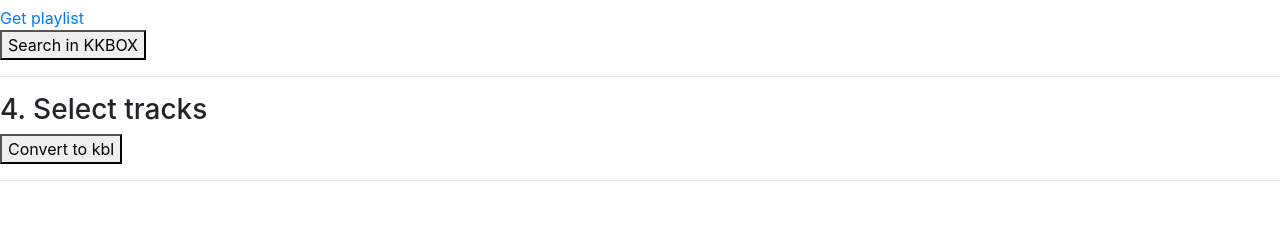
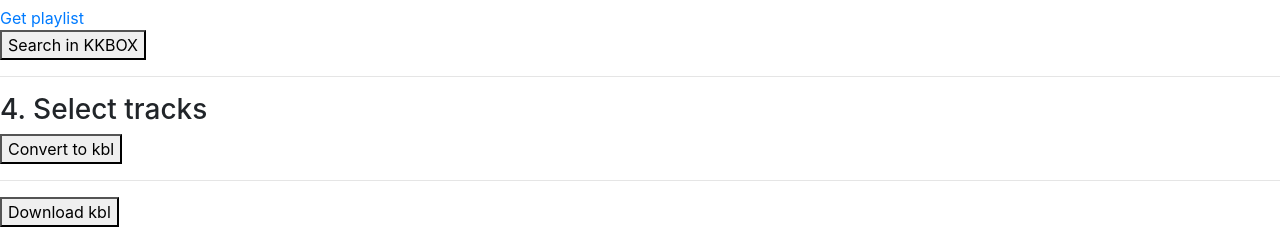
Before and after one commit to kaiiiz/Spotify2KKBOX, a Flask app: page / in a window 1280 px wide. Shown: the part 579-822 px from the top of the page. Before the commit the page ends 760 px from the top, so only its background shows below. Run offline with Flask 2, Linux system fonts and the light colour scheme; parts of the project's set-up code (start-up, migrations or seed data) failed here and were passed over; some libraries are stand-ins or nearby versions.

Commit message:
generate kbl

```diff
--- a/app.py
+++ b/app.py
@@ -1,4 +1,4 @@
-import os, random, string, xmltodict, requests, time, bs4
+import os, random, string, xmltodict, requests, time, bs4, dicttoxml, json
 from flask import Flask, redirect, url_for, session, request, render_template, jsonify, send_from_directory, Response
 from flask_dance.contrib.spotify import make_spotify_blueprint, spotify
 from kkbox_auth import make_kkbox_blueprint
@@ -320,6 +320,109 @@ def index():
     )
 
 
+@app.route('/download/generate_kbl', methods=['POST'])
+def download_generate_kbl():
+    playlists = request.json
+    playlistcnt = 0
+    songcnt = 0
+    for p in playlists:
+        playlistcnt += 1
+        for track in p[1]:
+            songcnt += 1
+
+    # 1. use playlist_xml replace '<playlist></playlist>'
+    playlist_xml = ''
+    kbl_template = get_kbl_template(playlistcnt, songcnt)
+    if not kbl_template:  # generate failed
+        reply = {
+            'status': 'failed',
+            'msg' : 'generate failed, please upload kbl file to update required information.'
+        }
+        return jsonify(reply=reply)
+    # 2. generate playlist_xml
+    for idx, p in enumerate(playlists):
+        p_name = p[0]
+        # 1. use playlist_data_xml replace '<playlist_data></playlist_data>'
+        playlist_data_xml = ''
+        playlist_template = get_kbl_playlist_template(idx + 1, p_name)
+        # 2. generate playlist_data_xml
+        for track in p[1]:
+            song_data = get_kbl_songdata_template(
+                track['song_pathname'], track['song_artist_id'],
+                track['song_album_id'], track['song_song_idx'])
+            playlist_data_xml += song_data
+        playlist_data_xml = '<playlist_data>' + playlist_data_xml + '</playlist_data>'
+        # 3. replace it
+        playlist_template = playlist_template.replace(
+            '<playlist_data></playlist_data>', playlist_data_xml)
+        playlist_xml += playlist_template
+    # 3. replace it
+    playlist_xml = '<playlist>' + playlist_xml + '</playlist>'
+    kbl_template = kbl_template.replace('<playlist></playlist>', playlist_xml)
+    print(kbl_template)
+    reply = {
+        'status': 'success',
+        'msg': 'generate success',
+    }
+    return jsonify(reply=reply)
+
+
+def get_kbl_template(playlistcnt, songcnt):
+    if not (session.get('kbl_kkbox_ver') and session.get('kbl_package_ver') and
+            session.get('kbl_package_packdate') and playlistcnt and songcnt):
+        return None
+    template = {
+        "utf-8_data": {
+            "kkbox_package": {
+                "kkbox_ver": session["kbl_kkbox_ver"],
+                "playlist": {},
+                "package": {
+                    "ver": session["kbl_package_ver"],
+                    "descr": session["kbl_package_descr"],
+                    "packdate": session["kbl_package_packdate"],
+                    "playlistcnt": playlistcnt,
+                    "songcnt": songcnt
+                }
+            }
+        }
+    }
+    template = json.dumps(template)
+    obj = json.loads(template)
+    xml = dicttoxml.dicttoxml(obj, root=False, attr_type=False).decode('utf-8')
+    return xml
+
+
+def get_kbl_playlist_template(playlist_id, playlist_name):
+    template = {
+        "playlist": {
+            "playlist_id": playlist_id,
+            "playlist_name": playlist_name,
+            "playlist_descr": "",
+            "playlist_data": {}
+        }
+    }
+    template = json.dumps(template)
+    obj = json.loads(template)
+    xml = dicttoxml.dicttoxml(obj, root=False, attr_type=False).decode('utf-8')
+    return xml
+
+
+def get_kbl_songdata_template(song_pathname, song_artist_id, song_album_id,
+                              song_song_idx):
+    template = {
+        "song_data": {
+            "song_pathname": song_pathname,
+            "song_artist_id": song_artist_id,
+            "song_album_id": song_album_id,
+            "song_song_idx": song_song_idx
+        }
+    }
+    template = json.dumps(template)
+    obj = json.loads(template)
+    xml = dicttoxml.dicttoxml(obj, root=False, attr_type=False).decode('utf-8')
+    return xml
+
+
 @app.route('/convert/crawler_search_id', methods=['POST'])
 def convert_crawler_search_id():
     track_id = request.json['track_id']
--- a/static/convert.js
+++ b/static/convert.js
@@ -27,10 +27,10 @@ $(function () {
                         if (status == 'success') {
                             var success_log = '<div>'
                             success_log += `<input type='checkbox'`
-                            success_log += `song_album_id=${kbl_data['song_album_id']}`
-                            success_log += `song_artist_id='${kbl_data['song_artist_id']}'`
-                            success_log += `song_pathname='${kbl_data['song_pathname']}'`
-                            success_log += `song_song_idx='${kbl_data['song_song_idx']}' checked>`
+                            success_log += `data-song_album_id=${kbl_data['song_album_id']} `
+                            success_log += `data-song_artist_id='${kbl_data['song_artist_id']}' `
+                            success_log += `data-song_pathname='${kbl_data['song_pathname']}' `
+                            success_log += `data-song_song_idx='${kbl_data['song_song_idx']}' checked>`
                             success_log += track_name + ' - ' + track_artist + ' - ' + track_album
                             success_log += '</div>'
                             $('#convert_success_' + i).append(success_log)
@@ -50,10 +50,11 @@ function create_frame(playlist_num) {
     for (let i = 0; i < playlist_num; i++) {
         checked_num = $('#search_success_' + i).find('input:checked').length
         if (checked_num) {
+            playlist_name = $('#search_success_' + i).prop("name")
             convert_html += '<div id="convert_log_' + i + '">'
-            convert_html += '<h4>' + $('#search_success_' + i).prop("name") + '</h4>'
+            convert_html += '<h4>' + playlist_name + '</h4>'
             convert_html += '<h5>Success</h5>'
-            convert_html += '<form id="convert_success_' + i + '">'
+            convert_html += `<form id='convert_success_${i}' name='${playlist_name}'>`
             convert_html += '</form>'
             convert_html += '<h5>Failed</h5>'
             convert_html += '<ol id="convert_failed_' + i + '">'
--- /dev/null
+++ b/static/download.js
@@ -0,0 +1,36 @@
+$(function () {
+    $('#download_btn').click(function () {
+        playlists = get_all_playlists()
+        $.ajax({
+            type: 'POST',
+            url: '/download/generate_kbl',
+            data: JSON.stringify(playlists),
+            contentType: 'application/json; charset=utf-8',
+            cache: false,
+            processData: false,
+            success: function (data) {
+                $('#download_detail').html(data.reply.msg)
+            },
+        })
+    });
+});
+function get_all_playlists() {
+    playlists = []
+    num = $('#convert_detail').children().length
+    for (let i = 0; i < num; i++) {
+        p = []
+        p_name = $('#convert_success_' + i).prop("name")
+        p_checked = $('#convert_success_' + i).find('input:checked')
+        $.each($('#convert_success_' + i).find('input:checked'), function (i, track) {
+            var track_data = {
+                'song_artist_id': $(track).data('song_artist_id'),
+                'song_album_id': $(track).data('song_album_id'),
+                'song_pathname': $(track).data('song_pathname'),
+                'song_song_idx': $(track).data('song_song_idx')
+            }
+            p.push(track_data)
+        })
+        playlists.push([p_name, p])
+    }
+    return playlists
+}
--- a/templates/index.html
+++ b/templates/index.html
@@ -38,6 +38,8 @@
         <button id="convert_btn" type="button">Convert to kbl</button>
         <hr>
         <div id="convert_detail" method="POST"></div>
+        <button id="download_btn" type="button">Download kbl</button>
+        <p id="download_detail"></p>
     </body>
 
 </html>
@@ -51,3 +53,4 @@
 <script src="{{url_for('static', filename='spotify.js')}}"></script>
 <script src="{{url_for('static', filename='kbl.js')}}"></script>
 <script src="{{url_for('static', filename='convert.js')}}"></script>
+<script src="{{url_for('static', filename='download.js')}}"></script>
```
